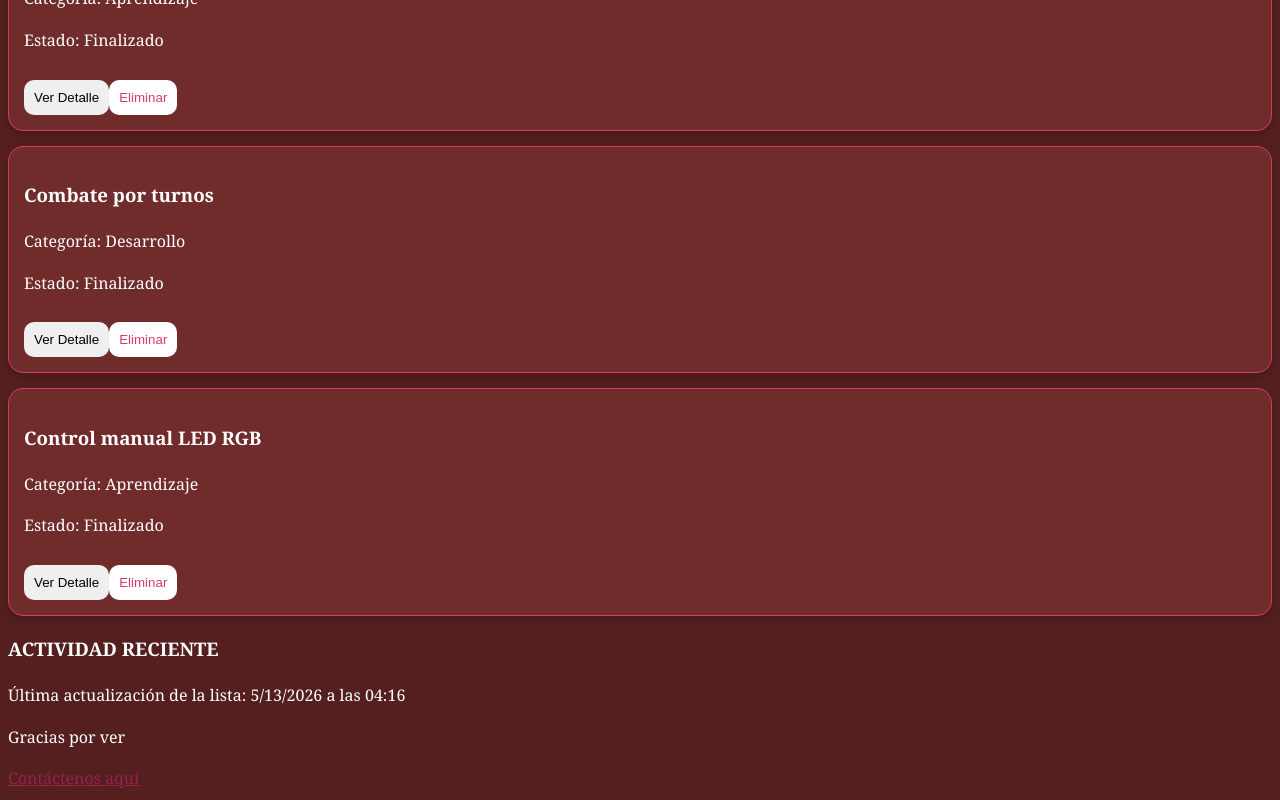
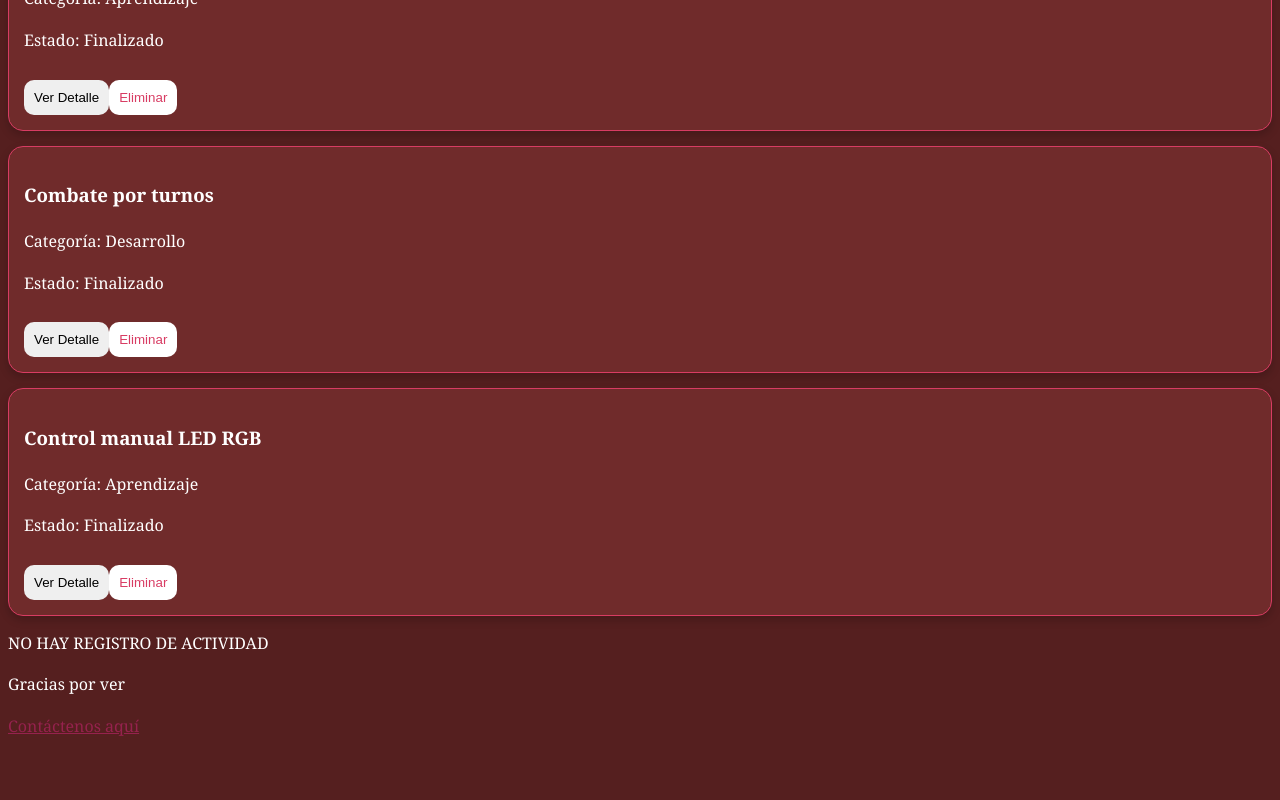
Before and after one commit to Meliip414/PV_tp3_grupo16, a React (Vite) app in the folder pv_tp3_grupo16/: page / in a window 1280 px wide. Shown: the part 1561-2361 px from the top of the page. After the commit the page ends 2309 px from the top, so only its background shows below. Built offline with nearby package versions, Linux system fonts and the light colour scheme.

Commit message:
Arreglo del renderizado inicial usando useRef - Lujan Butron

```diff
--- a/pv_tp3_grupo16/src/components/Proyectos.jsx
+++ b/pv_tp3_grupo16/src/components/Proyectos.jsx
@@ -1,6 +1,6 @@
 import '../css/index.css';
 import proyectoService from '../services/proyectoService';
-import { useEffect, useState } from 'react';
+import { useEffect, useState, useRef } from 'react';
 import FormProyecto from './FormProyecto';
 import DetalleProyecto from './DetalleProyecto';
 import ListarProyectos from './ListarProyectos';
@@ -12,9 +12,15 @@ const [proyectos, setProyectos] = useState(proyectoService.obtenerProyectosVisib
 const [busqueda, setBusqueda] = useState("");
 const [proyectoSeleccionado,setProyectoSeleccionado] = useState(null);
 const [actualizacion, setActualizacion ] = useState(null);
+const cantidadOriginal = useRef(proyectos.length);
 
-useEffect(()=>{
-    const fecha= new Date();
+useEffect(() => {
+    if (proyectos.length === cantidadOriginal.current) {
+        return;
+    }
+
+    cantidadOriginal.current = proyectos.length;
+    const fecha = new Date();
     setActualizacion(fecha);
 }, [proyectos]);
 
```
